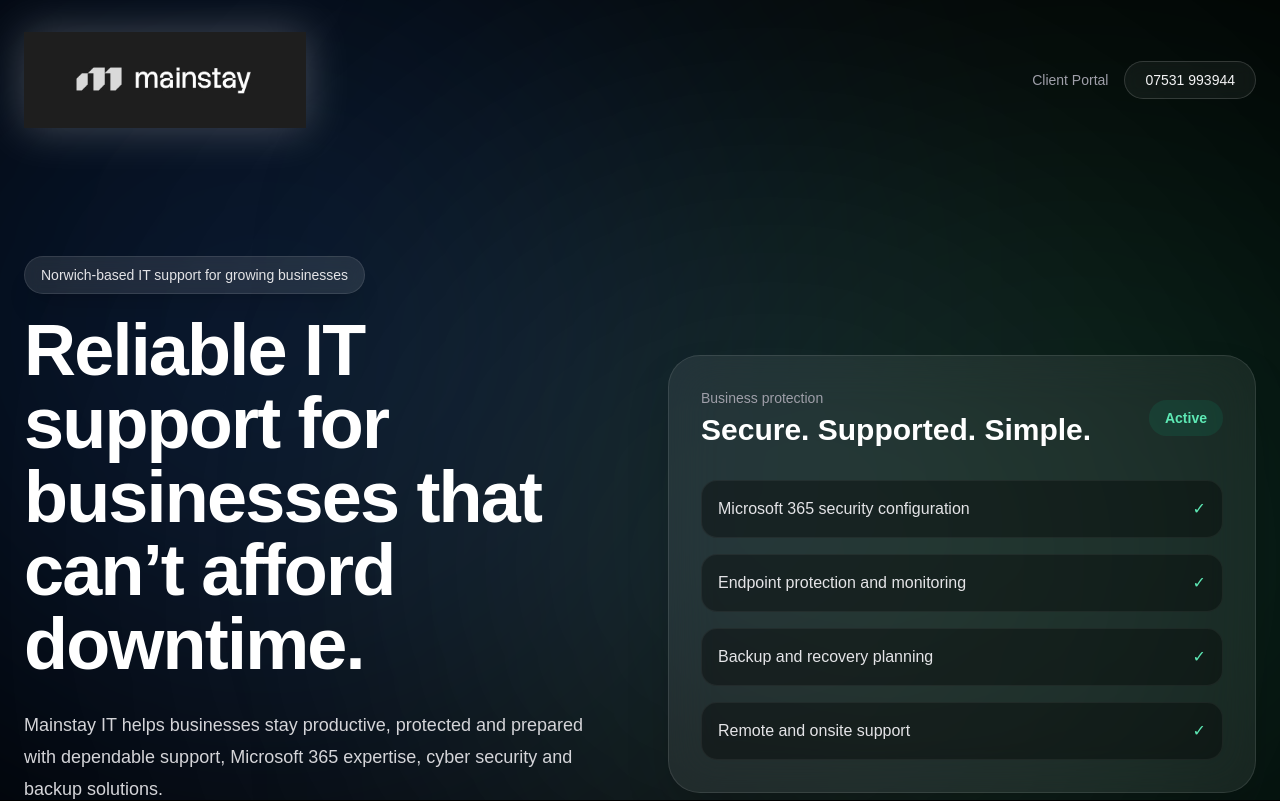
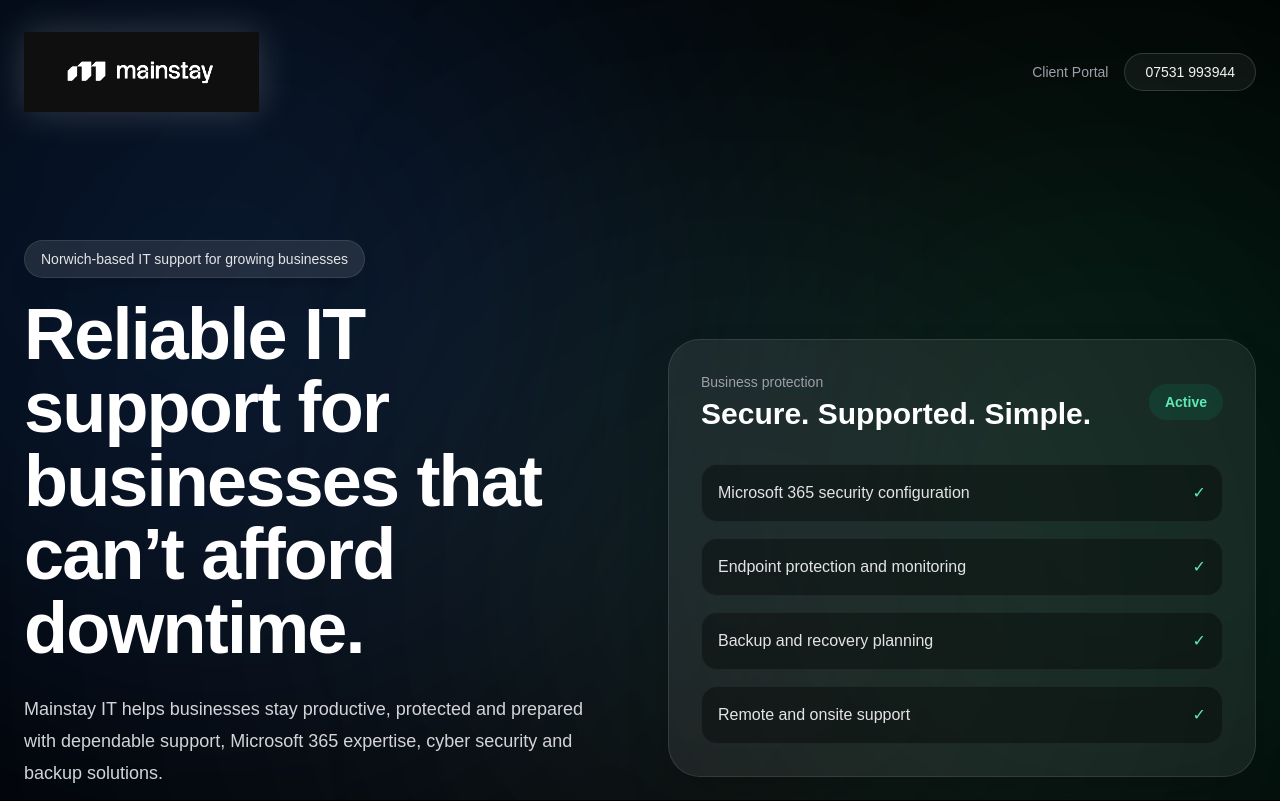
Before and after one commit to MainstayITLtd/mainstay-it, a Next.js app: page / in a window 1280 px wide. Shown: the top 801 px of the page. Built offline with nearby package versions, Linux system fonts and the light colour scheme.

Commit message:
Logo size changes

```diff
--- a/app/client-login/page.tsx
+++ b/app/client-login/page.tsx
@@ -71,22 +71,16 @@ export default function ClientLogin() {
       `}</style>
 
       <div className="pointer-events-none fixed inset-0 z-0 overflow-hidden">
-        <div
-          className="absolute left-[-20%] top-[-20%] h-[850px] w-[850px] rounded-full bg-blue-500/15 blur-[190px]"
-          style={{ animation: "softMove 28s ease-in-out infinite" }}
-        />
-        <div
-          className="absolute right-[-18%] bottom-[-25%] h-[900px] w-[900px] rounded-full bg-emerald-400/14 blur-[210px]"
-          style={{ animation: "softMove 34s ease-in-out infinite reverse" }}
-        />
+        <div className="absolute left-[-20%] top-[-20%] h-[850px] w-[850px] rounded-full bg-blue-500/15 blur-[190px]" style={{ animation: "softMove 28s ease-in-out infinite" }} />
+        <div className="absolute right-[-18%] bottom-[-25%] h-[900px] w-[900px] rounded-full bg-emerald-400/14 blur-[210px]" style={{ animation: "softMove 34s ease-in-out infinite reverse" }} />
       </div>
 
       <div className="relative z-10 mx-auto max-w-7xl px-6 py-8">
         <header className="mb-14 flex items-center justify-between">
-          <a href="/">
+          <a href="/" className="flex items-center">
             <img
               src="/Logo%20290426.jpeg"
-              className="h-20 w-auto drop-shadow-[0_0_22px_rgba(255,255,255,0.25)] md:h-24"
+              className="h-16 w-auto object-contain mix-blend-screen brightness-125 contrast-125 drop-shadow-[0_0_18px_rgba(255,255,255,0.18)] md:h-20"
               alt="Mainstay IT"
             />
           </a>
@@ -115,10 +109,7 @@ export default function ClientLogin() {
 
             <div className="mt-8 rounded-3xl bg-black/35 p-5 text-left">
               {["Raise a support ticket", "Track existing requests", "Contact Mainstay IT support"].map((item) => (
-                <div
-                  key={item}
-                  className="mb-4 flex items-center justify-between rounded-2xl border border-white/10 bg-white/[0.04] p-4 last:mb-0"
-                >
+                <div key={item} className="mb-4 flex items-center justify-between rounded-2xl border border-white/10 bg-white/[0.04] p-4 last:mb-0">
                   <span className="text-zinc-300">{item}</span>
                   <span className="text-emerald-300">✓</span>
                 </div>
@@ -199,17 +190,13 @@ export default function ClientLogin() {
                   type="button"
                   onClick={() => setDropdownOpen(!dropdownOpen)}
                   className={`flex w-full items-center justify-between rounded-xl border px-4 py-3 text-left outline-none transition ${
-                    dropdownOpen
-                      ? "border-emerald-300 bg-emerald-400/10"
-                      : "border-white/10 bg-white/[0.06] hover:border-white/20"
+                    dropdownOpen ? "border-emerald-300 bg-emerald-400/10" : "border-white/10 bg-white/[0.06] hover:border-white/20"
                   }`}
                 >
                   <span className={urgency ? "text-white" : "text-zinc-500"}>
                     {urgency || "Select urgency"}
                   </span>
-                  <span className={`text-emerald-300 transition ${dropdownOpen ? "rotate-180" : ""}`}>
-                    ↓
-                  </span>
+                  <span className={`text-emerald-300 transition ${dropdownOpen ? "rotate-180" : ""}`}>↓</span>
                 </button>
 
                 {dropdownOpen && (
@@ -223,9 +210,7 @@ export default function ClientLogin() {
                           setDropdownOpen(false);
                         }}
                         className={`block w-full px-4 py-3 text-left text-sm transition ${
-                          urgency === option
-                            ? "bg-emerald-400 text-black"
-                            : "text-zinc-200 hover:bg-emerald-400/10 hover:text-emerald-300"
+                          urgency === option ? "bg-emerald-400 text-black" : "text-zinc-200 hover:bg-emerald-400/10 hover:text-emerald-300"
                         }`}
                       >
                         {option}
--- a/app/page.tsx
+++ b/app/page.tsx
@@ -18,37 +18,38 @@ export default function Home() {
       <style>{`
         @keyframes floatOne {
           0% { transform: translate3d(0, 0, 0) scale(1); }
-          50% { transform: translate3d(90px, 70px, 0) scale(1.08); }
+          50% { transform: translate3d(45px, 35px, 0) scale(1.04); }
           100% { transform: translate3d(0, 0, 0) scale(1); }
         }
         @keyframes floatTwo {
           0% { transform: translate3d(0, 0, 0) scale(1); }
-          50% { transform: translate3d(-80px, 60px, 0) scale(1.12); }
-          100% { transform: translate3d(0, 0, 0) scale(1); }
-        }
-        @keyframes floatThree {
-          0% { transform: translate3d(0, 0, 0) scale(1); }
-          50% { transform: translate3d(60px, -80px, 0) scale(1.06); }
+          50% { transform: translate3d(-40px, 30px, 0) scale(1.05); }
           100% { transform: translate3d(0, 0, 0) scale(1); }
         }
       `}</style>
 
       <div className="pointer-events-none fixed inset-0 z-0 overflow-hidden">
-        <div className="absolute left-[-18%] top-[-18%] h-[850px] w-[850px] rounded-full bg-blue-500/18 blur-[180px]" style={{ animation: "floatOne 18s ease-in-out infinite" }} />
-        <div className="absolute right-[-18%] top-[12%] h-[780px] w-[780px] rounded-full bg-emerald-400/14 blur-[190px]" style={{ animation: "floatTwo 22s ease-in-out infinite" }} />
-        <div className="absolute bottom-[-28%] left-[25%] h-[850px] w-[850px] rounded-full bg-white/10 blur-[200px]" style={{ animation: "floatThree 26s ease-in-out infinite" }} />
+        <div className="absolute left-[-18%] top-[-18%] h-[850px] w-[850px] rounded-full bg-blue-500/18 blur-[180px]" style={{ animation: "floatOne 26s ease-in-out infinite" }} />
+        <div className="absolute right-[-18%] top-[12%] h-[780px] w-[780px] rounded-full bg-emerald-400/14 blur-[190px]" style={{ animation: "floatTwo 32s ease-in-out infinite" }} />
+        <div className="absolute bottom-[-28%] left-[25%] h-[850px] w-[850px] rounded-full bg-white/8 blur-[220px]" />
       </div>
 
       <div className="relative z-10 mx-auto max-w-7xl px-6 py-8">
         <header className="mb-24 flex items-center justify-between gap-6">
-          <img src="/Logo%20290426.jpeg" className="h-20 w-auto drop-shadow-[0_0_22px_rgba(255,255,255,0.25)] md:h-24" alt="Mainstay IT" />
+          <a href="/" className="flex items-center">
+            <img
+              src="/Logo%20290426.jpeg"
+              className="h-16 w-auto object-contain mix-blend-screen brightness-125 contrast-125 drop-shadow-[0_0_18px_rgba(255,255,255,0.18)] md:h-20"
+              alt="Mainstay IT"
+            />
+          </a>
 
           <div className="flex items-center gap-4">
-            <a href="/client-login" className="hidden text-sm text-zinc-400 hover:text-white md:block">
+            <a href="/client-login" className="hidden text-sm text-zinc-400 transition hover:text-white md:block">
               Client Portal
             </a>
 
-            <a href="tel:07531993944" className="rounded-full border border-white/15 bg-white/5 px-5 py-2 text-sm font-medium text-zinc-100 backdrop-blur hover:bg-white hover:text-black">
+            <a href="tel:07531993944" className="rounded-full border border-white/15 bg-white/5 px-5 py-2 text-sm font-medium text-zinc-100 backdrop-blur transition hover:bg-white hover:text-black">
               07531 993944
             </a>
           </div>
@@ -69,10 +70,10 @@ export default function Home() {
             </p>
 
             <div className="mt-9 flex flex-col gap-4 sm:flex-row">
-              <a href="#contact" className="rounded-full bg-white px-7 py-3 text-center font-semibold text-black shadow-xl hover:bg-zinc-200">
+              <a href="#contact" className="rounded-full bg-white px-7 py-3 text-center font-semibold text-black shadow-xl transition hover:-translate-y-0.5 hover:bg-zinc-200">
                 Get support
               </a>
-              <a href="#services" className="rounded-full border border-white/15 bg-white/5 px-7 py-3 text-center font-semibold text-white backdrop-blur hover:bg-white/10">
+              <a href="#services" className="rounded-full border border-white/15 bg-white/5 px-7 py-3 text-center font-semibold text-white backdrop-blur transition hover:-translate-y-0.5 hover:bg-white/10">
                 View services
               </a>
             </div>
```
